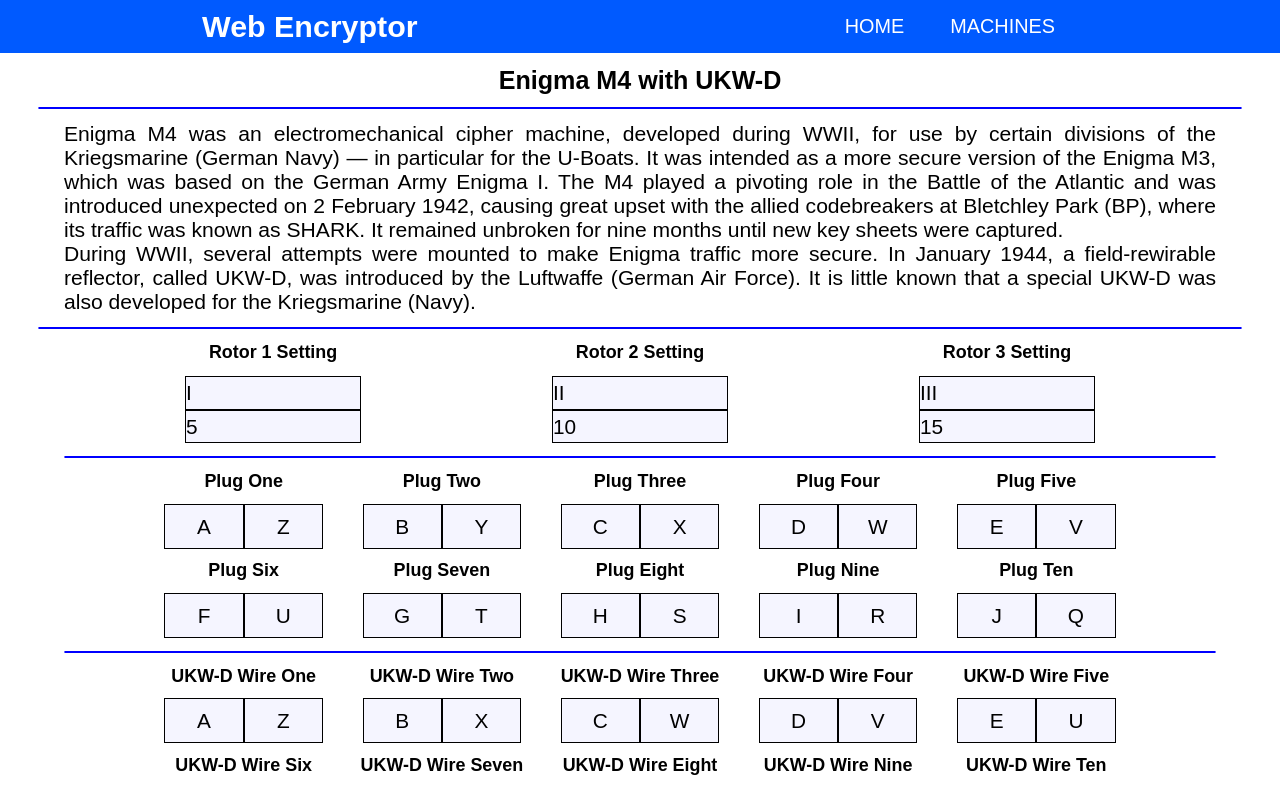
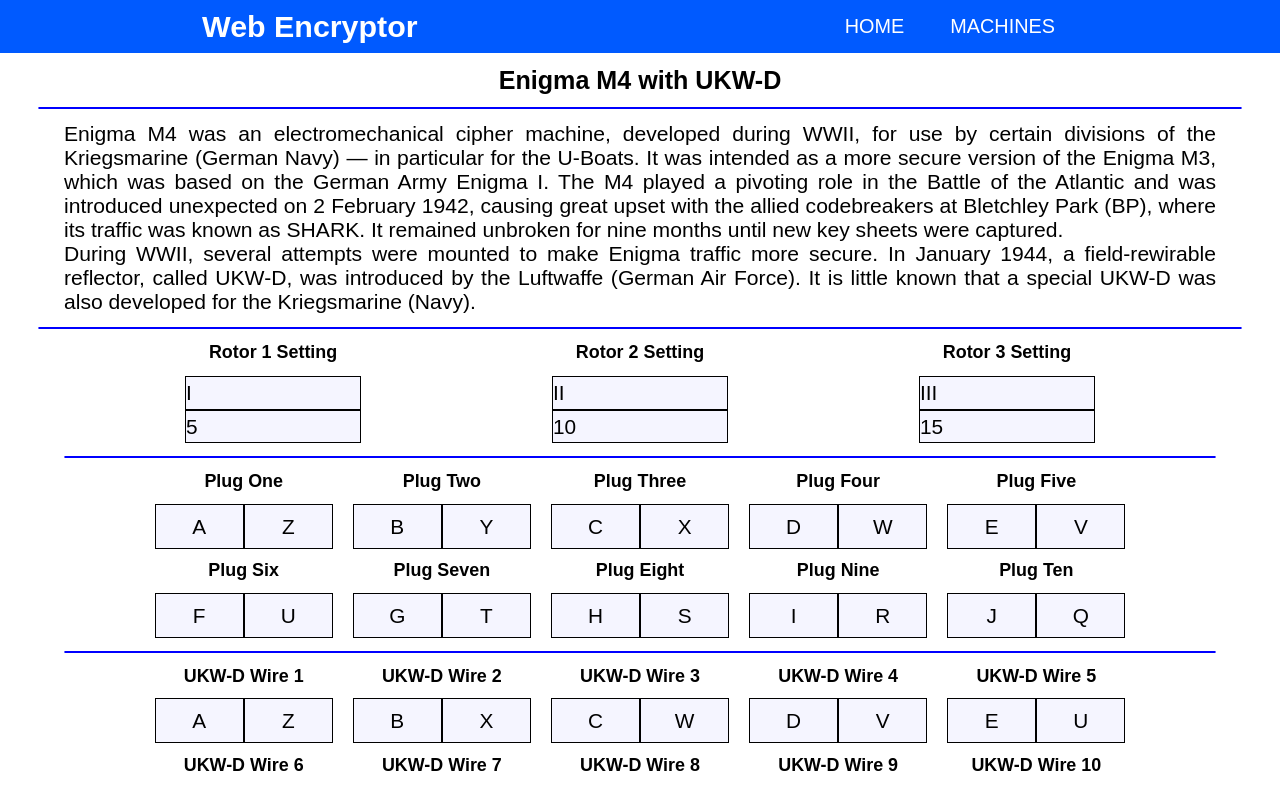
Before and after one commit to GabrielIDSM/Web-Encryptor, a React (Create React App) app: page /enigmam4ukwd in a window 1280 px wide. Shown: the top 785 px of the page. Built offline with nearby package versions, Linux system fonts and the light colour scheme.

Commit message:
M4 UKWD modified

```diff
--- a/src/App.css
+++ b/src/App.css
@@ -297,7 +297,7 @@
 }
 
 .FivePlugsTitle label{
-  width: 16%;
+  width: 18%;
   height: fit-content;
   text-align: center;
 }
@@ -311,7 +311,7 @@
 }
 
 .FivePlugsDiv div{
-  width: 16%;
+  width: 18%;
 }
 
 .FivePlugsDiv select{
@@ -345,7 +345,7 @@
 }
 
 .PlugboardFull label{
-  width: 16%;
+  width: 18%;
   text-align: center;
 }
 
--- a/src/EnigmaM4UKWD.js
+++ b/src/EnigmaM4UKWD.js
@@ -1297,11 +1297,11 @@ class EnigmaM4UKWD extends Component {
           <hr className="LinesInternal" />
           <div className="UKWD">
             <div className="UKWDFivePlugsTitle">
-              <label>UKW-D Wire One</label>
-              <label>UKW-D Wire Two</label>
-              <label>UKW-D Wire Three</label>
-              <label>UKW-D Wire Four</label>
-              <label>UKW-D Wire Five</label>
+              <label>UKW-D Wire 1</label>
+              <label>UKW-D Wire 2</label>
+              <label>UKW-D Wire 3</label>
+              <label>UKW-D Wire 4</label>
+              <label>UKW-D Wire 5</label>
             </div>
             <div className="FivePlugsDiv">
               <div>
@@ -1582,11 +1582,11 @@ class EnigmaM4UKWD extends Component {
 
             </div>
             <div className="UKWDFivePlugsTitle">
-              <label>UKW-D Wire Six</label>
-              <label>UKW-D Wire Seven</label>
-              <label>UKW-D Wire Eight</label>
-              <label>UKW-D Wire Nine</label>
-              <label>UKW-D Wire Ten</label>
+              <label>UKW-D Wire 6</label>
+              <label>UKW-D Wire 7</label>
+              <label>UKW-D Wire 8</label>
+              <label>UKW-D Wire 9</label>
+              <label>UKW-D Wire 10</label>
             </div>
             <div className="FivePlugsDiv">
               <div>
@@ -1866,8 +1866,8 @@ class EnigmaM4UKWD extends Component {
               </div>
             </div>
             <div className="UKWDFivePlugsTitle">
-              <label>UKW-D Wire Eleven</label>
-              <label>UKW-D Wire Twelve</label>
+              <label>UKW-D Wire 11</label>
+              <label>UKW-D Wire 12</label>
             </div>
             <div className="FivePlugsDiv">
               <div>
```
